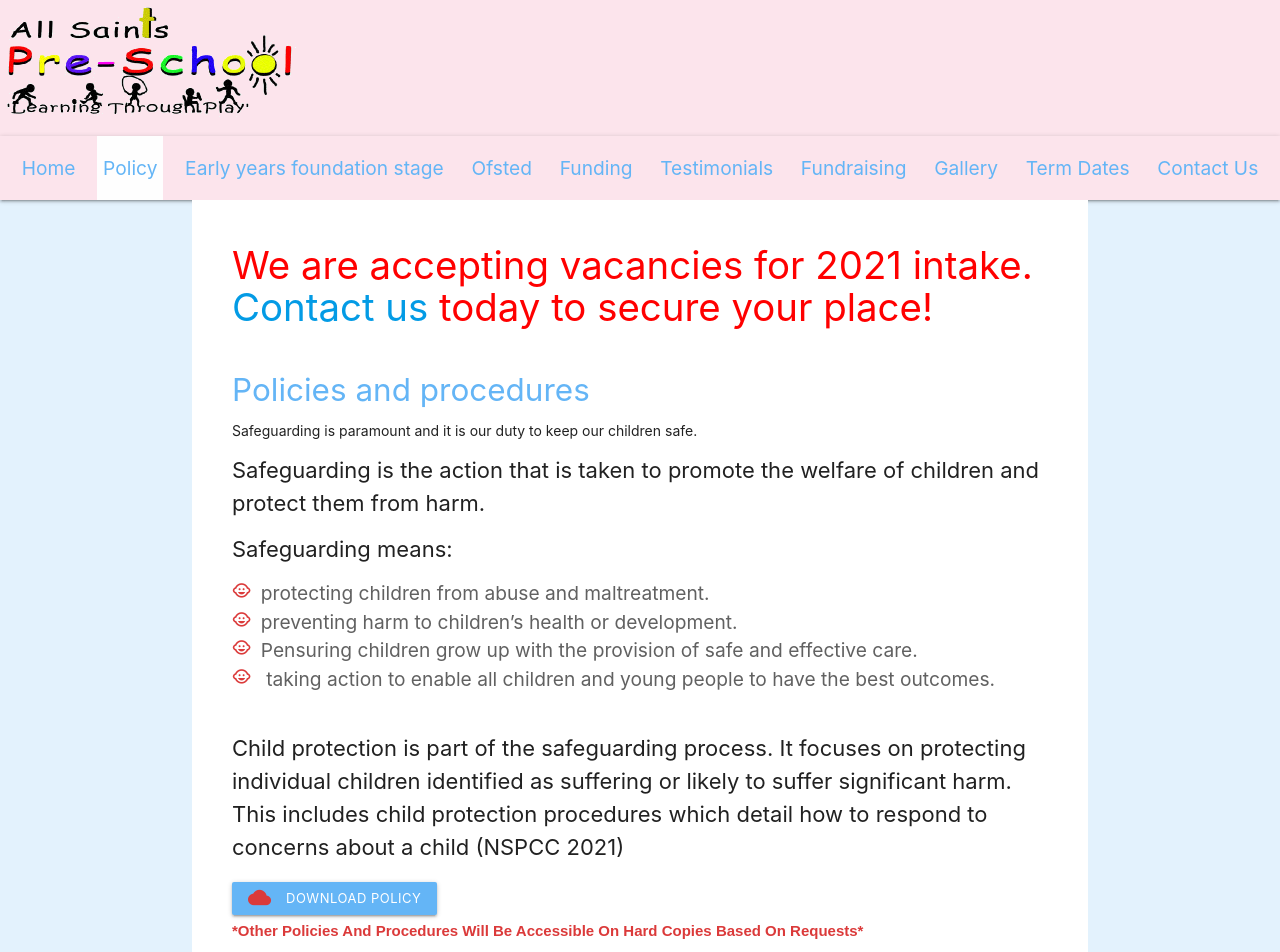
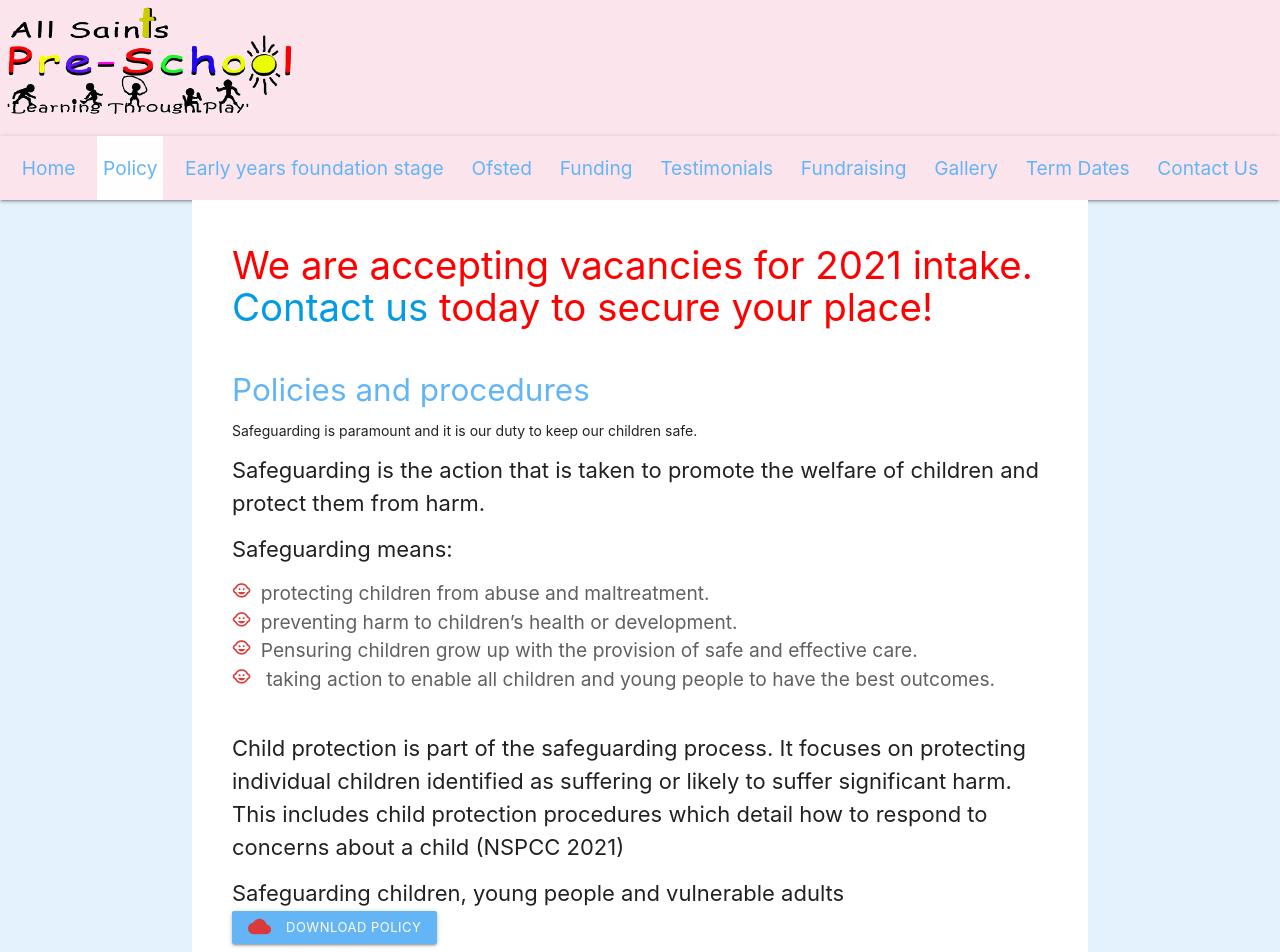
Before and after one commit to rajgthub/appdevdep, a React (Create React App) app: page /Policy in a window 1280 px wide. Shown: the top 952 px of the page. Built offline with nearby package versions, Linux system fonts and the light colour scheme.

Commit message:
Policy header added.

```diff
--- a/src/components/Policy.js
+++ b/src/components/Policy.js
@@ -49,10 +49,11 @@ const Policy = () => {
             suffer significant harm. This includes child protection procedures
             which detail how to respond to concerns about a child (NSPCC 2021)
           </p>
+          <p className="dark-title-1" style={{marginBottom: "1px"}}>Safeguarding children, young people and vulnerable adults</p>
           <button
             class="waves-effect waves-light btn-small"
             onClick={downloadPolicy}
-            style={{ backgroundColor: "#64B5F6", marginTop: "5px" }}
+            style={{ backgroundColor: "#64B5F6", marginBottom: "15px" }}
           >
             <i class="material-icons left" style={{ color: "tiny" }}>
               cloud
```
